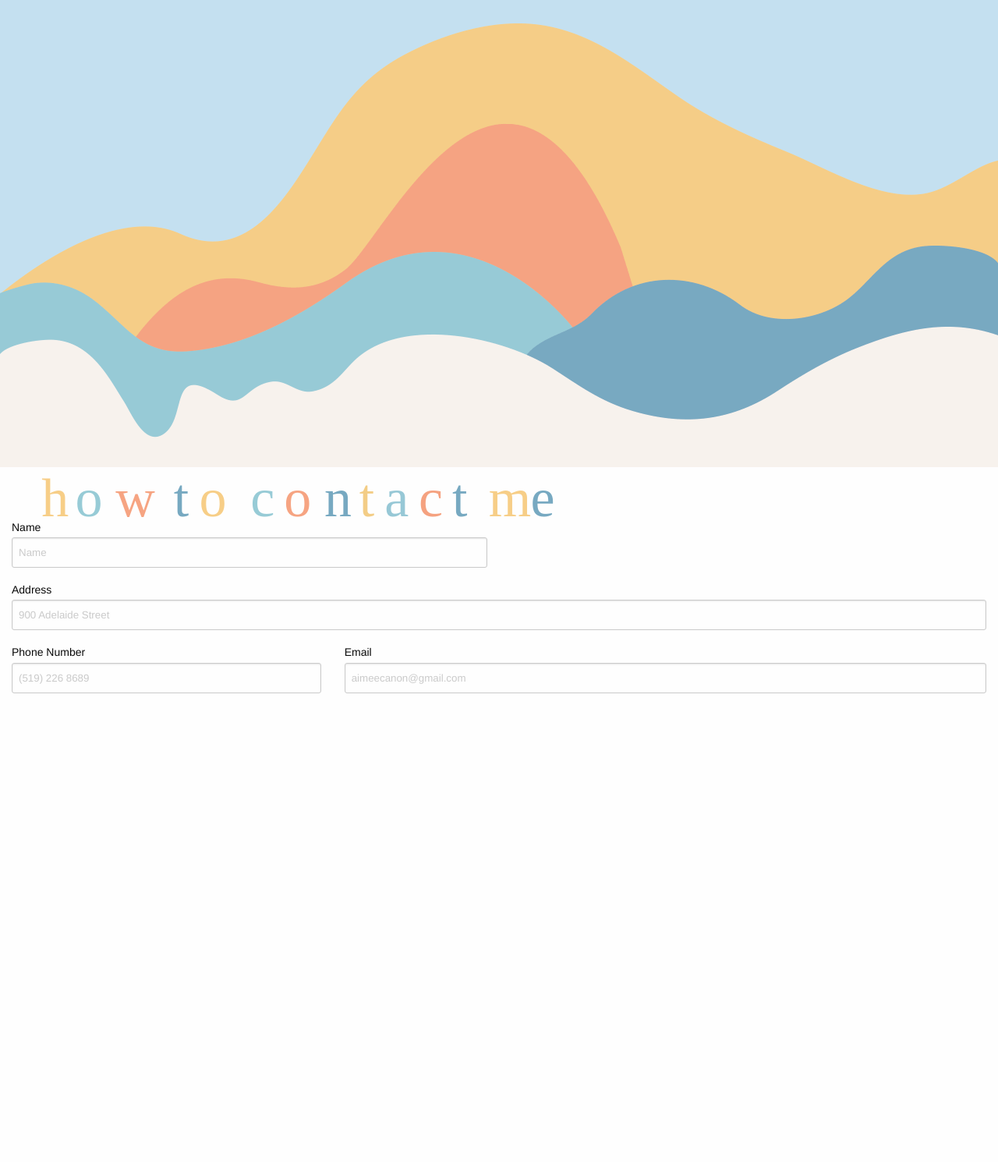
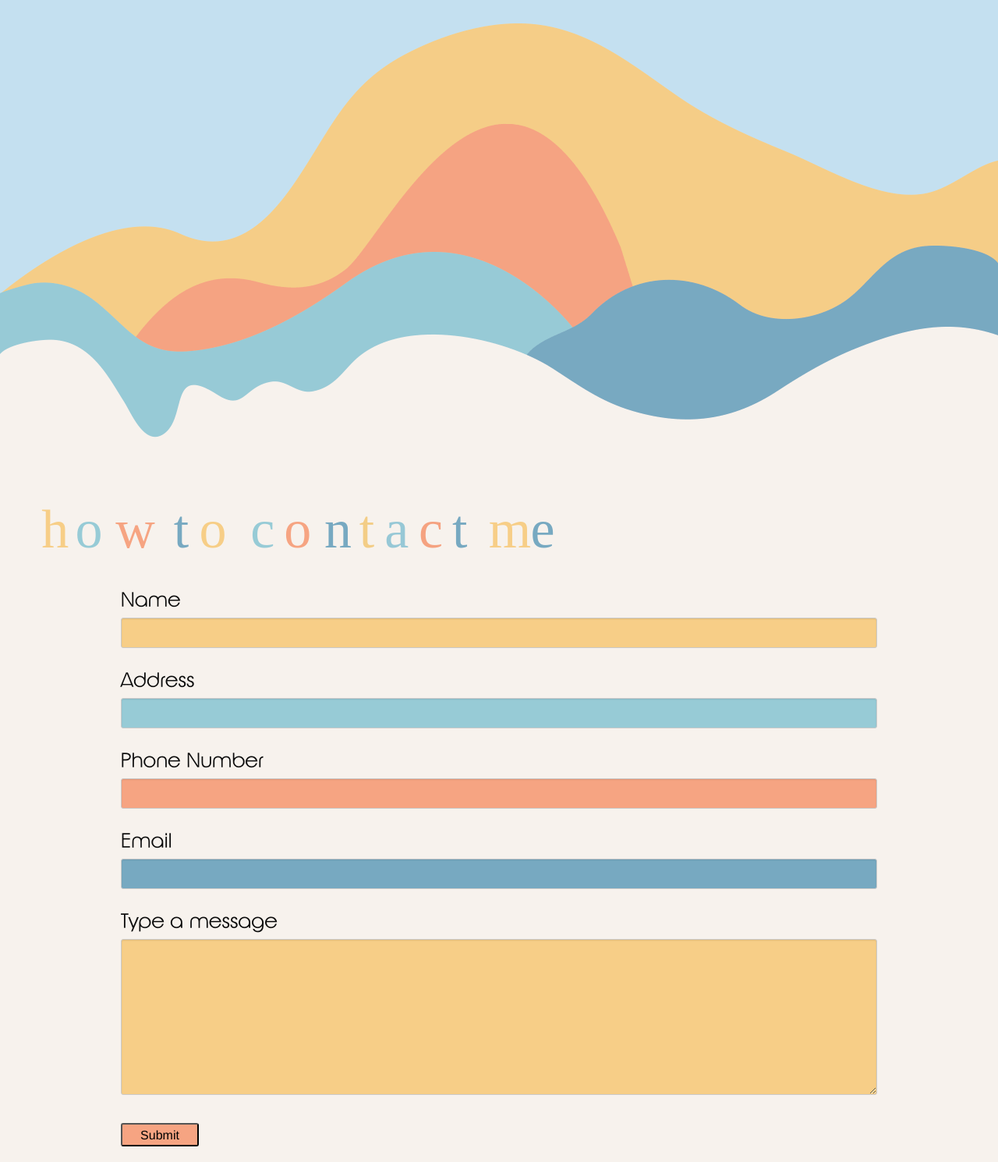
Before and after one commit to Hanly96/Ly_Han_Portfolio, a PHP site: page /contact.html in a window 1280 px wide. Shown: the part 122-1612 px from the top of the page at 78% size. Before the commit the page ends 1011 px from the top, so only its background shows below. Run offline with PHP 8.4, Linux system fonts and the light colour scheme; some libraries are stand-ins or nearby versions.

Commit message:
Contact Page updated

```diff
--- a/contact.html
+++ b/contact.html
@@ -47,28 +47,50 @@
         </section>
 
         <form id="contactForm">
-            <div class="large-6 small-12 columns">
+            <div class="row">
+                <div class="columns large-12 medium-12 small-12">
                     <label class="title">Name
-                <input type="text" placeholder="Name">
+                    <input id="nameBox" type="text">
                     </label>
                 </div>
+            </div>
 
-            <div class="large-12 small-12 columns">
+            <div class="row">
+                <div class="columns large-12 medium-12 small-12">
                     <label class="title">Address
-                <input type="text" placeholder="900 Adelaide Street">
+                    <input id="addressBox" type="text">
                     </label>
                 </div>
+            </div>
 
-            <div class="large-4 small-12 columns">
+            <div class="row">
+                <div class="columns large-12 medium-12 small-12">
                     <label class="title">Phone Number
-                <input type="text" placeholder="(519) 226 8689">
+                    <input id="phoneBox" type="text">
                     </label>
                 </div>
+            </div>
 
-            <div class="large-8 columns">
+            <div class="row">
+                <div class="columns large-12 medium-12 small-12">
                     <label class="title">Email
-                <input type="text" placeholder="aimeecanon@gmail.com">
+                    <input id="emailBox" type="text">
                     </label>
+                </div>
+            </div>
+
+            <div class="row">
+                <div class="columns large-12 medium-12 small-12">
+                    <label class="title">Type a message
+                    <textarea id="messBox" name="subject" style="height:200px"></textarea>
+                </label>
+                </div>
+            </div>
+
+            <div class="row">
+                <div class="columns large-12 medium-12 small-12">
+                    <input id="buttonContact" type="submit" value="Submit">
+                </div>
             </div>
         </form>
     </div><!--end of Contact-->
--- a/css/main.css
+++ b/css/main.css
@@ -8,7 +8,7 @@
 
 body p{
 
-    font-family: Helvetica, sans-serif;
+    font-family: Arial, Helvetica, sans-serif;
     font-size: 15pt;
     text-align: center;
 }
@@ -38,6 +38,12 @@ body p{
     font-family:retro;
     src:url(../fonts/Super\ Retro\ M54.ttf);
 }
+
+@font-face{
+    font-family:rio;
+    src:url(../fonts/BILLY\ ARGEL\ RIO\ GLAMOUR\ PERSONAL\ USE.otf);
+}
+
 #main-menu{
     position:-webkit-sticky;
     position:sticky;
@@ -94,7 +100,7 @@ body p{
 
 /*About*/
 
-#headibg-about{
+#about{
     background-color: #f7f2ed;
 
 }
@@ -104,8 +110,10 @@ body p{
     margin-bottom: 40px;
 }
 
-#textabout p{
+#text-about p{
     text-align: justify;
+    margin-top: 50px;
+    margin-bottom: 50px;
 }
 
 #interests p{
@@ -236,6 +244,10 @@ body p{
     display: none;
 }
 
+#heading-website{
+    margin-bottom: 40px;
+}
+
 #website img{
     margin-bottom: 30px;
 }
@@ -246,11 +258,19 @@ body p{
     display: none;
 }
 
+#heading-photo{
+    margin-bottom: 40px;
+}
+
    /* Video Project */
 #video-project{
     background-color: #f7f2ed;
     display: none;
     padding-top: 100px;
+}
+
+#heading-video{
+    margin-bottom: 40px;
 }
 
 #videoPerfume{
@@ -262,8 +282,63 @@ body p{
 
 #contact{
     background-color: #f7f2ed;
+
 }
 
+#heading-contact{
+    margin-top:40px;
+    margin-bottom: 40px;
+}
+
+.title {
+    font-family: rio;
+    font-size: 20pt;
+
+}
+
+#nameBox{
+    font-family: Arial;
+    background-color: #f7ce87;
+}
+
+#addressBox{
+    font-family: Arial;
+    background-color: #97cbd6;
+}
+
+#phoneBox{
+    font-family: Arial;
+    background-color: #f6a482;
+}
+
+#emailBox{
+    color: #fff;
+    font-family: Arial;
+    background-color: #77a9c1;
+}
+
+#messBox{
+    font-family: Arial;
+    background-color: #f7ce87;
+}
+
+#buttonContact{
+    width: 100px;
+    height: 30px;
+    border-radius: 3px;
+    padding: 5px;
+    display: block;
+    margin-top: 20px;
+    margin-bottom: 20px;
+    color: #000;
+    text-decoration: none;
+    transition: all .5s ease-in-out;
+    background-color: #f6a482;
+}
+
+#buttonContact:hover{
+    background-color: #f7c3b0;
+}
 
 /*Ha Vo Page*/
 
```
Also changed, not shown: index.html (+64 -27 lines), fonts/BILLY ARGEL RIO GLAMOUR PERSONAL USE.otf (added), images/heading-branding.svg (added), images/heading-photo.svg (added), images/heading-project-01.svg (deleted), images/heading-video.svg (added), images/heading-website.svg (added). Lines whose indentation alone changed are shown as unchanged.
